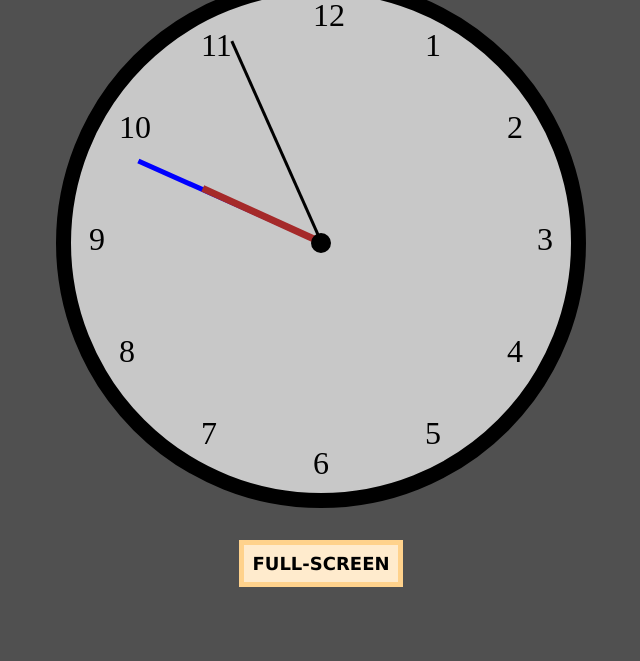
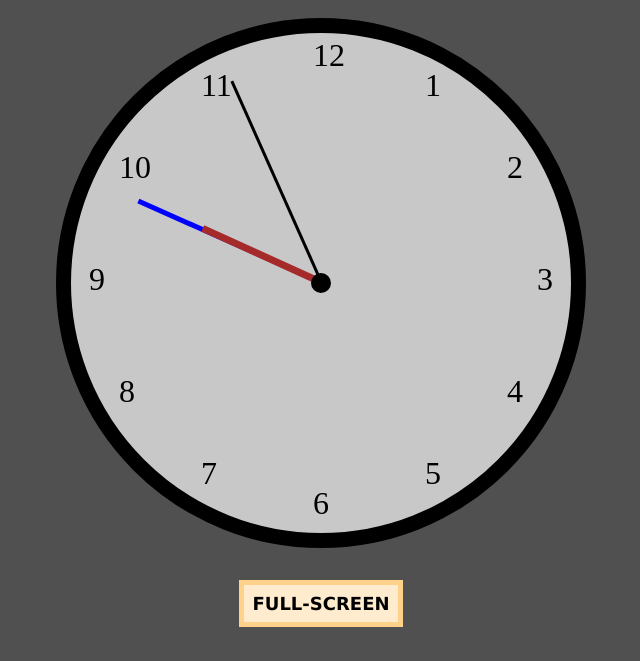
Before and after one commit to Saif-Uddin-93/Clock, a website: page index.html in a window 1280 px wide. Shown: the part 139-800 px from the top of the page, without its empty margins (319-959 px from the left). Drawn offline with nearby package versions, Linux system fonts and the light colour scheme.

Commit message:
remove top position on main

```diff
--- a/style.css
+++ b/style.css
@@ -1,5 +1,5 @@
 * {
-    color: black;
+    color: black !important;
 }
 
 html {
@@ -11,7 +11,7 @@ body{
 }
 
 main {
-    top: -10vh;
+    /* margin-top: -10vh; */
     position: relative;
     height: 100vh;
     display: flex;
@@ -110,9 +110,9 @@ main {
 }
 
 @media (width > 767px) {
-    main {
-        top: -5vh;
-    }
+    /* main {
+        margin-top: 10vh;
+    } */
     #ac-border {
         height: 500px !important;
         width: 500px !important;
```
